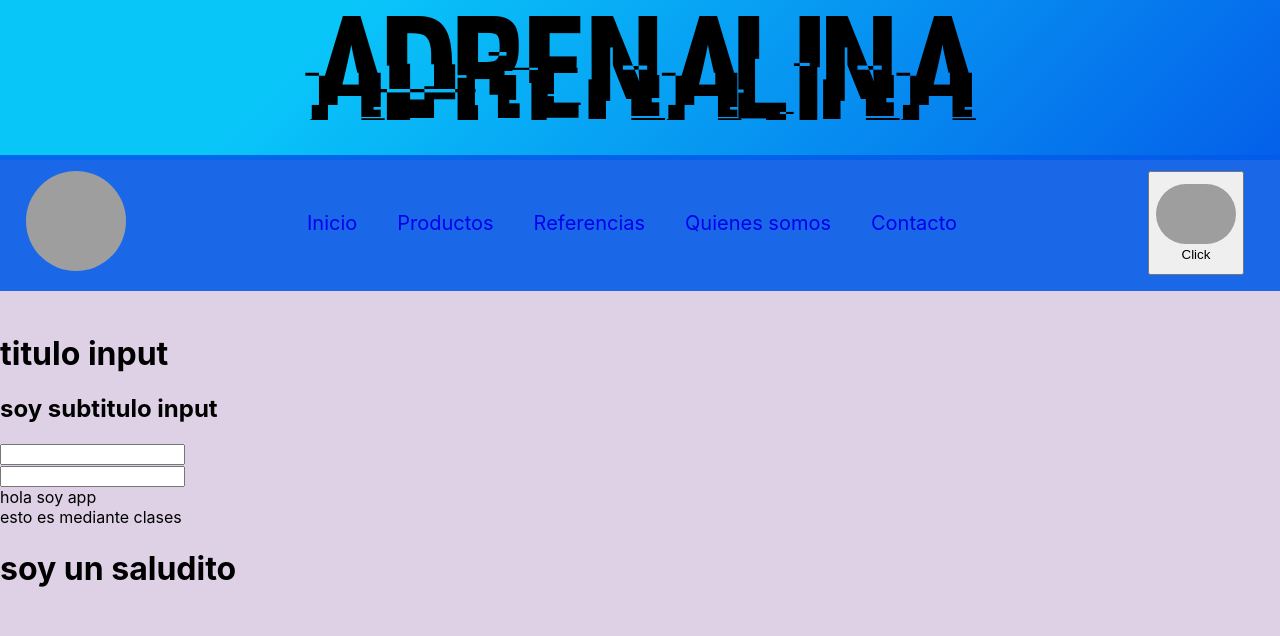
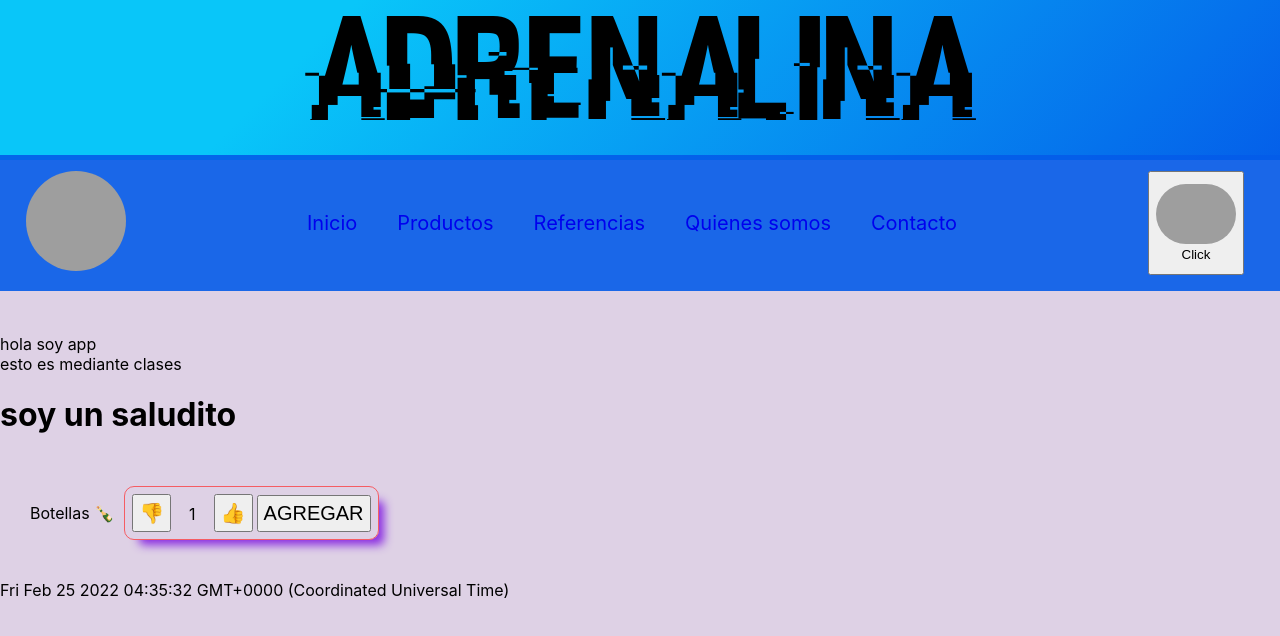
Before and after one commit to garyonex/adrenalina_react, a React (Create React App) app: page / in a window 1280 px wide. Shown: the top 636 px of the page. Built offline with nearby package versions, Linux system fonts and the light colour scheme; grey boxes are pictures that could not be loaded.

Commit message:
Btn_masMenos

```diff
--- a/src/App.css
+++ b/src/App.css
@@ -100,3 +100,26 @@ body{
  background-color: rgba(206, 186, 216, 0.659);
 
 }
+.contador{
+  padding: 20px;
+  margin: 10px;
+  display: flex;
+  align-items: center;
+
+}
+.contador-btn{
+  padding: 5px;
+  margin: 10px;
+  border: 1px solid rgba(255, 42, 42, 0.693) ;
+  box-shadow: 10px 10px 10px -5px blueviolet;
+  border-radius: 10px;
+
+}
+.contador-btn label {
+  padding:1rem;
+}
+.contador-btn button {
+  padding: 5px;
+  margin: 2px;
+  font-size: 20px;
+}
--- a/src/App.jsx
+++ b/src/App.jsx
@@ -7,6 +7,10 @@ import InputApp from './components/input/input';
 import Greeting from './container/Greeting';
 import { getRoles } from '@testing-library/react';
 import imagen from './components/imagenes/adrenalina.png'
+import ItemlistContainer from './components/ItemListContainer';
+import Div from './components/Div';
+import ItemCount from './container/ItemCount';
+
 
 
 
@@ -22,19 +26,22 @@ function App() //componente
       <div
           className ='App'
 
-
-          // Las {} que estan primeras es para indicar que se inserta JSX
-            onClick={ ()=>console.log('soy app')}
       > <img src="" alt="" />
         <NavBarApp />
           <TituloApp />
           <img src="" alt=""  />
           <TituloApp />
-          <InputApp />
+          {/* <InputApp /> */}
               hola soy app
-
             <ComponenteClase />
             <Greeting saludo ='soy un saludito'/>
+            {/* <ItemlistContainer div = { Div }/> */}
+        <div>
+
+        </div>
+            <ItemCount inicial ={1} stock={10}/>
+
+
       </div>
 
 
--- /dev/null
+++ b/src/components/Div.jsx
@@ -0,0 +1,3 @@
+export default function Div() {
+    return <div>Gary divo</div>
+  }
--- a/src/components/ItemListContainer.jsx
+++ b/src/components/ItemListContainer.jsx
@@ -1,21 +1,40 @@
-import { useState } from 'React'
+import { useState } from 'react'
+
+import Div from "./Div";
+
+function ItemListContainer ({div}) {
+  const [count , setCount] = useState(0)
+  const [fecha, setFecha] = useState(Date()) // Esto para darle una forma persistente
 
 
-export default function itemlistContainer() {
-    const[ count, setCount]= useState(0);
-    const handleCount = ()=> {
-      setCount(count +1)
-    };
-    let day = Date()
+  const handleCount = () =>{
+    // contador += 1 => contador = contador + 1 ( es igual )
+    // console.log(contado
+    setCount(count + 1)
+    setFecha(Date())
+  }
 
-    return(
-      <div>
-        <label>{count}</label>
-        <br />
-        <button onClick={handleCount}> Click</button>
+  const subtractCount = () =>{
+    setCount(count- 1)
+    setFecha(Date())
+  }
+  // console.log(array);
 
-        <p>{day}</p>
-      </div>
+  return(
+        <div >
 
-    );
-  }
+          <Div />
+          <div className="contador">
+            <h3>{fecha}</h3> <br />
+            <div className="contador-btn">
+              <button onClick={ subtractCount }>👎</button>
+              <label>{ count }</label>
+              <button onClick = { handleCount }>👍</button>
+            </div>
+
+          </div>
+
+        </div>
+  )
+}
+export default ItemListContainer
--- a/src/components/navBar.jsx
+++ b/src/components/navBar.jsx
@@ -27,6 +27,7 @@ const NavBar = (saludo)=>{
                     </nav>
 
 
+
             </div>
 
 
--- /dev/null
+++ b/src/container/ItemCount.jsx
@@ -0,0 +1,40 @@
+import { useState } from 'react';
+
+function ItemCount ({inicial, stock}) {
+  const [count , setCount] = useState(inicial)
+  const [fecha, setFecha] = useState(Date()) // Esto para darle una forma persistente
+
+
+  const handleCount = () =>{
+    // contador += 1 => contador = contador + 1 ( es igual )
+    // console.log(contado
+    setCount(count + 1);
+    setFecha(Date())
+  }
+
+  const subtractCount = () =>{
+    setCount(count - 1)
+    setFecha(Date())
+  }
+  // console.log(array);
+  function onAdd() {
+    return console.log(count);
+  }
+  return(
+        <div >
+          <div className="contador">
+            <p> Botellas 🍾</p>
+            {/* <h4>{inicial}</h4>
+            <h4>Stock {stock}</h4> */}
+            <div className="contador-btn">
+              <button onClick={subtractCount}>👎</button>
+              <label>{ count }</label>
+              <button onClick = {handleCount}>👍</button>
+              <button onClick={onAdd}>AGREGAR</button>
+            </div>
+          </div>
+          <span>{fecha}</span>
+        </div>
+  )
+}
+export default ItemCount
```
